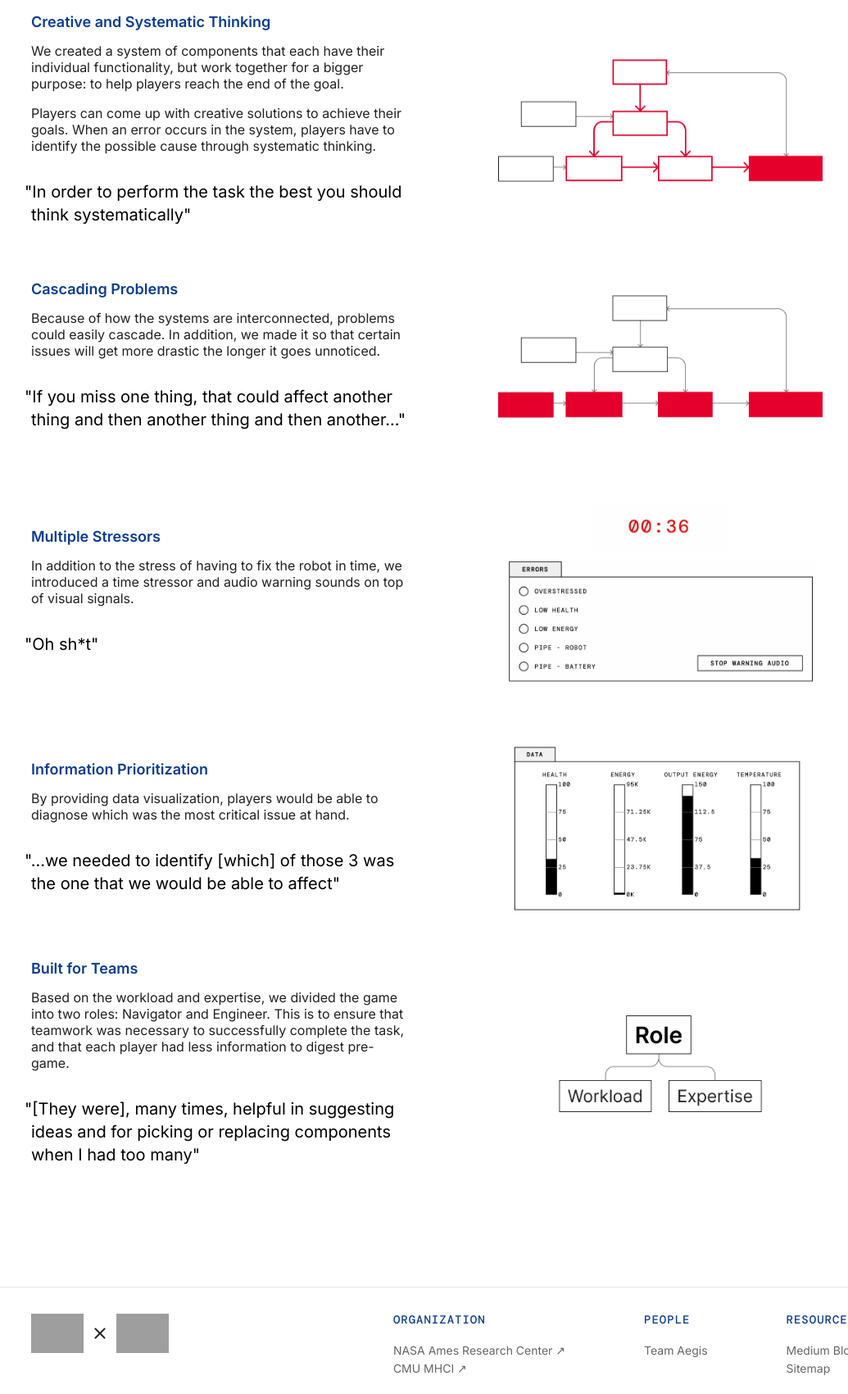
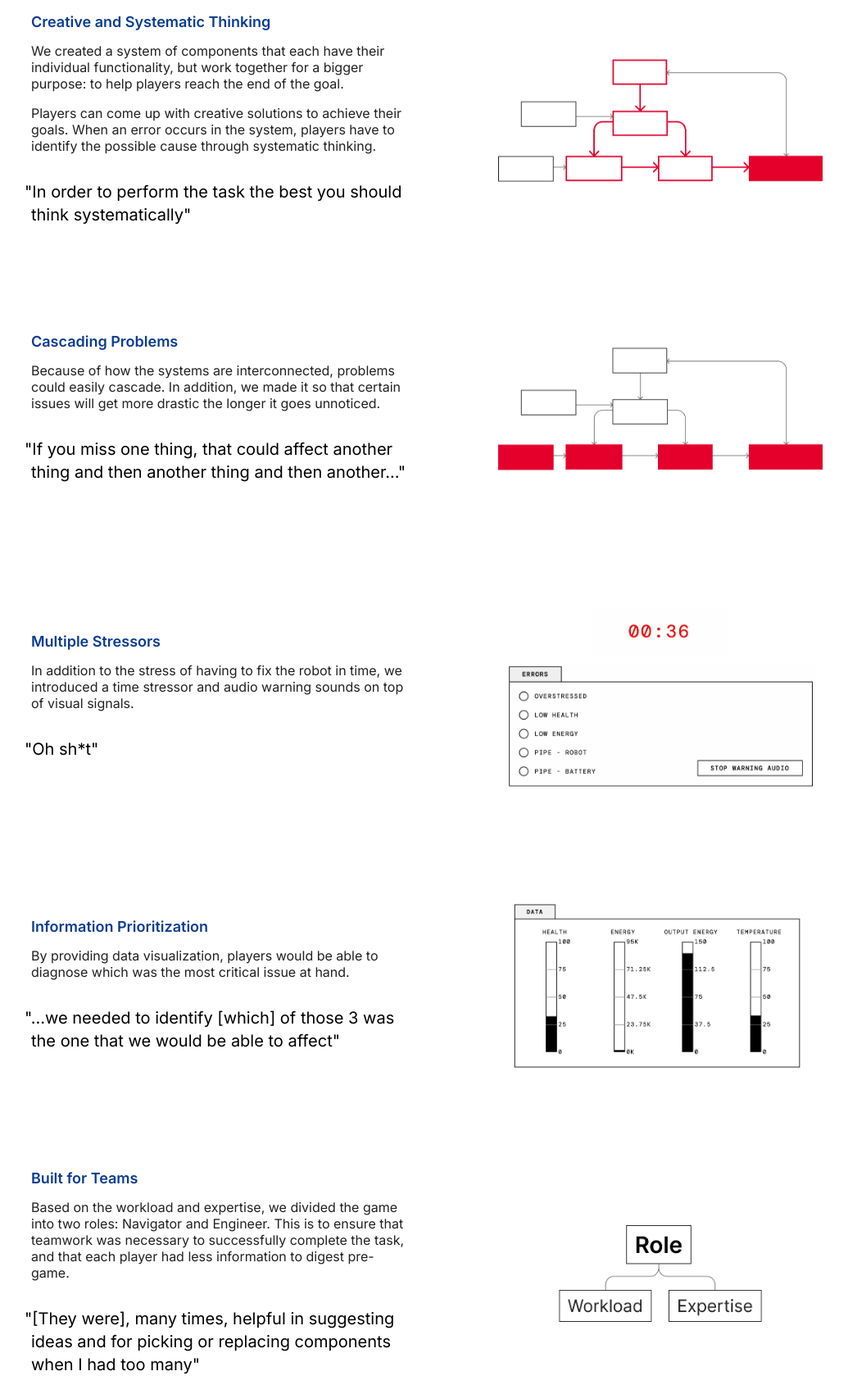
Before and after one commit to rocketgoboomboom/capstone-website, a plain HTML site: page solution/roborun.html in a window 1280 px wide. Shown: the part 2330-4031 px from the top of the page at 82% size, without its empty margins (90-1125 px from the left). Drawn offline with nearby package versions, Linux system fonts and the light colour scheme; grey boxes are pictures that could not be loaded; a web font is replaced by a local one.

Commit message:
fix roborun spacing

```diff
--- a/solution/roborun.html
+++ b/solution/roborun.html
@@ -97,7 +97,7 @@
         <section class="mb-24">
             <h1 class="c-primary title mb-64">Robo Run is a <span class="c-accent-secondary">living example</span> of tasks created from M.A.S.T.</h1>
 
-            <div class="col-2 col-lg col-center">
+            <div class="col-2 col-lg col-center mb-64">
                 <div class="col-r-50">
                     <h3 class="c-accent-primary card-s-title mb-16">Creative and Systematic Thinking</h3>
                     <p class="c-primary card-s-desc mb-16">We created a system of components that each have their individual functionality, but work together for a bigger purpose: to help players reach the end of the goal.</p>
@@ -106,7 +106,7 @@
                 </div>
                 <img class="col-l-50" src="../assets/solution-img-13-n.jpg" alt="">
             </div>
-            <div class="col-2 col-lg col-center">
+            <div class="col-2 col-lg col-center mb-64">
                 <div class="col-r-50">
                     <h3 class="c-accent-primary card-s-title mb-16">Cascading Problems</h3>
                     <p class="c-primary card-s-desc mb-16">Because of how the systems are interconnected, problems could easily cascade. In addition, we made it so that certain issues will get more drastic the longer it goes unnoticed.</p>
@@ -114,7 +114,7 @@
                 </div>
                 <img class="col-l-50" src="../assets/solution-img-14-n.jpg" alt="">
             </div>
-            <div class="col-2 col-lg col-center">
+            <div class="col-2 col-lg col-center mb-64">
                 <div>
                     <h3 class="c-accent-primary card-s-title mb-16">Multiple Stressors</h3>
                     <p class="c-primary card-s-desc mb-16">In addition to the stress of having to fix the robot in time, we introduced a time stressor and audio warning sounds on top of visual signals.</p>
@@ -122,7 +122,7 @@
                 </div>
                 <img class="col-l-50" src="../assets/solution-img-15-n.jpg" alt="">
             </div>
-            <div class="col-2 col-lg col-center">
+            <div class="col-2 col-lg col-center mb-64">
                 <div class="col-r-50">
                     <h3 class="c-accent-primary card-s-title mb-16">Information Prioritization</h3>
                     <p class="c-primary card-s-desc mb-16">By providing data visualization, players would be able to diagnose which was the most critical issue at hand.</p>
@@ -130,7 +130,7 @@
                 </div>
                 <img class="col-l-50" src="../assets/solution-img-16-n.jpg" alt="">
             </div>
-            <div class="col-2 col-lg col-center">
+            <div class="col-2 col-lg col-center mb-64">
                 <div class="col-r-50">
                     <h3 class="c-accent-primary card-s-title mb-16">Built for Teams</h3>
                     <p class="c-primary card-s-desc mb-16">Based on the workload and expertise, we divided the game into two roles: Navigator and Engineer. This is to ensure that teamwork was necessary to successfully complete the task, and that each player had less information to digest pre-game.</p>
```
